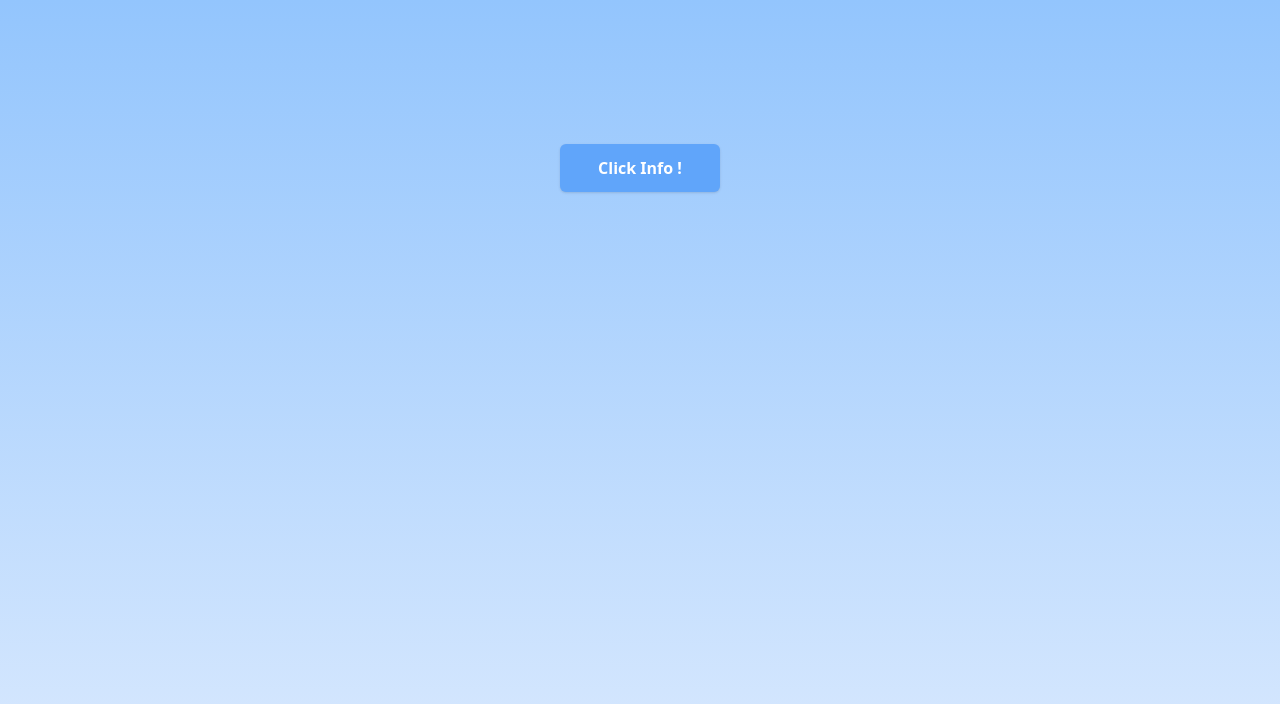
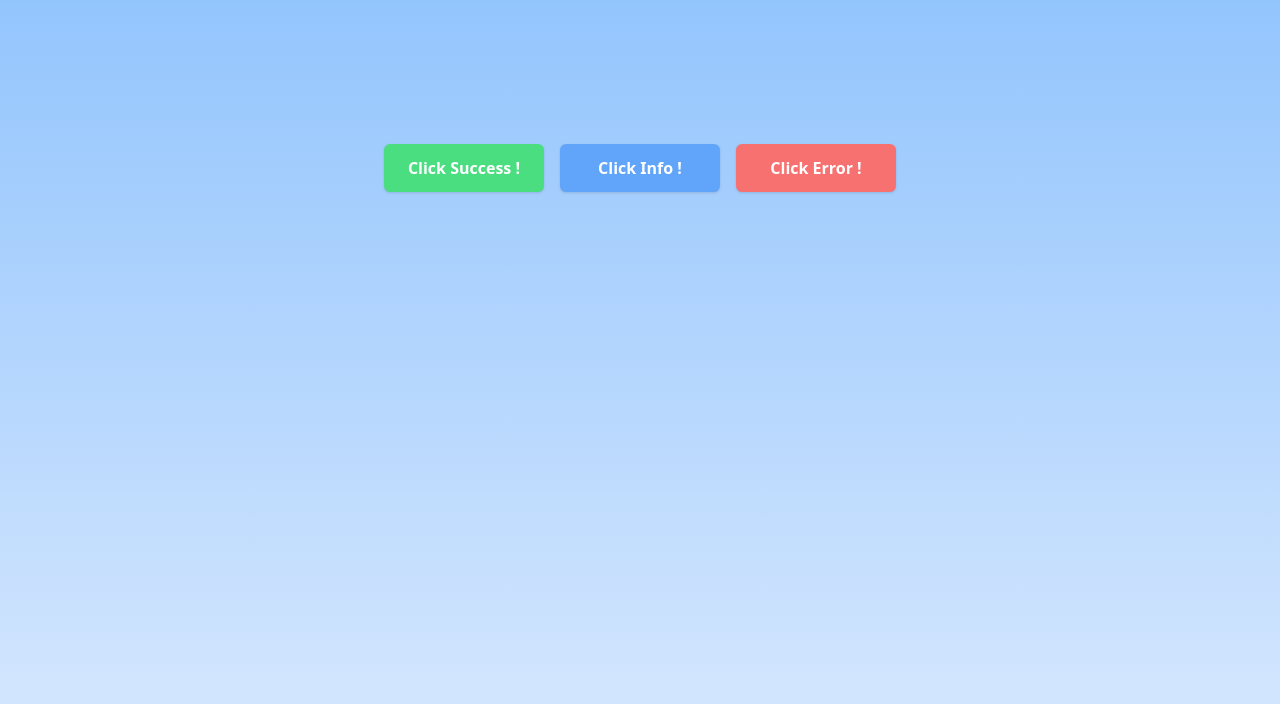
Before and after one commit to gamitej/react-components, a React app: page /toast in a window 1280 px wide. Shown: the top 704 px of the page. Built offline with nearby package versions, Linux system fonts and the light colour scheme; the HTML template or start-up script is replaced by a standard one.

Commit message:
chore :  refactored the toast component

```diff
--- a/src/components/Toast/Common/Toast.tsx
+++ b/src/components/Toast/Common/Toast.tsx
@@ -65,10 +65,7 @@ ToastProps) => {
         <span>
           <Icon className="text-white text-2xl" />
         </span>
-        <span className="text-white text-xl">
-          {id.slice(0, 3)}
-          {message}
-        </span>
+        <span className="text-white text-xl">{message}</span>
         <span
           onClick={() => handleClose()}
           className="absolute right-4 text-center"
--- a/src/components/Toast/Common/type.ts
+++ b/src/components/Toast/Common/type.ts
@@ -12,7 +12,6 @@ export interface ToastNotificationProps {
   message: string;
   type: ToastTypes;
   duration?: number;
-  position?: ToastPosition;
   animation?: ToastAnimation;
 }
 
--- a/src/pages/Toast/index.tsx
+++ b/src/pages/Toast/index.tsx
@@ -10,18 +10,17 @@ const Toast = () => {
     <div className="flex justify-center pt-36">
       <div className="w-full flex flex-col justify-center items-center gap-4">
         <div className="flex justify-center items-center gap-4">
-          {/* <button
+          <button
             onClick={() =>
               triggerToast("top-center", {
                 type: "success",
-                position: "top-center",
                 message: "File successfully downloaded",
               })
             }
             className="bg-green-400 w-[10rem] py-3 rounded-md shadow text-white font-[550]"
           >
             Click Success !
-          </button> */}
+          </button>
           <button
             onClick={() =>
               triggerToast("top-center", {
@@ -33,18 +32,18 @@ const Toast = () => {
           >
             Click Info !
           </button>
-          {/* <button
+          <button
             onClick={() =>
-              triggerToast({
-                type: "error",
-                position: "top-right",
+              triggerToast("bottom-right", {
+                type: "warning",
                 message: "Failed to download file!",
+                duration: 2000,
               })
             }
             className="bg-red-400 w-[10rem] py-3 rounded-md shadow text-white font-[550]"
           >
             Click Error !
-          </button> */}
+          </button>
         </div>
       </div>
     </div>
```
